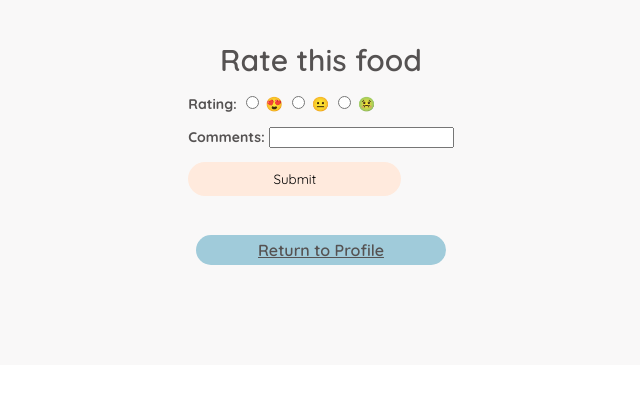
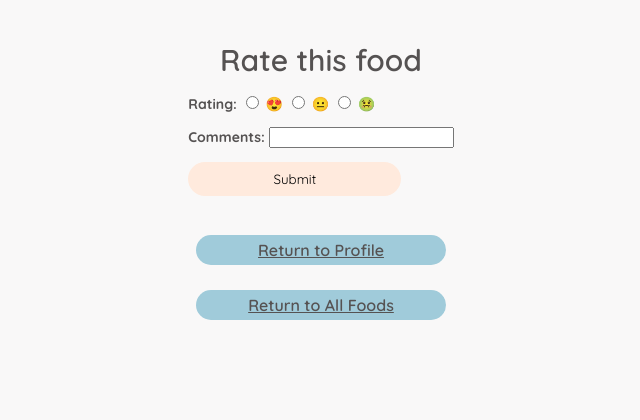
Before and after one commit to NicoleWilliams/baby-bites, a Flask app: page /foods/1 in a window 1280 px wide. Shown: the part 590-1010 px from the top of the page, without its empty margins (319-959 px from the left). Before the commit the page ends 855 px from the top, so only its background shows below. Run offline with Flask 2, Linux system fonts and the light colour scheme; the visitor is signed in with stand-in values (Sample User, id 1); tables that the repository leaves empty hold one stand-in row (values such as "Sample post").

Commit message:
Added navigation from food detail page back to All Foods page.

```diff
--- a/static/stylesheet.css
+++ b/static/stylesheet.css
@@ -159,6 +159,20 @@ input:focus-visible {
 }
 
 
+.return-to-all-foods {
+    text-align: center;
+    width: 250px;
+    padding: 5px 0px;
+    border-radius: 50.346px;
+    background-color: #A0CBDA;
+    margin-right: auto;
+    margin-left: auto;
+    margin-top: 25px;
+    margin-bottom: 25px;
+    font-weight: 600;
+}
+
+
 #schedule-section {
     width: 300px;
     text-align: left;
--- a/templates/food_detail.html
+++ b/templates/food_detail.html
@@ -40,5 +40,6 @@
   </section>
   {% endif %}
 
-  <div class="return-to-profile" style="margin-bottom: 100px;"><a href="/users/{{ user.user_id }}">Return to Profile</a></div>
+  <div class="return-to-profile"><a href="/users/{{ user.user_id }}">Return to Profile</a></div>
+  <div class="return-to-all-foods" style="margin-bottom: 100px;"><a href="/foods">Return to All Foods</a></div>
   {% endblock %}
```
